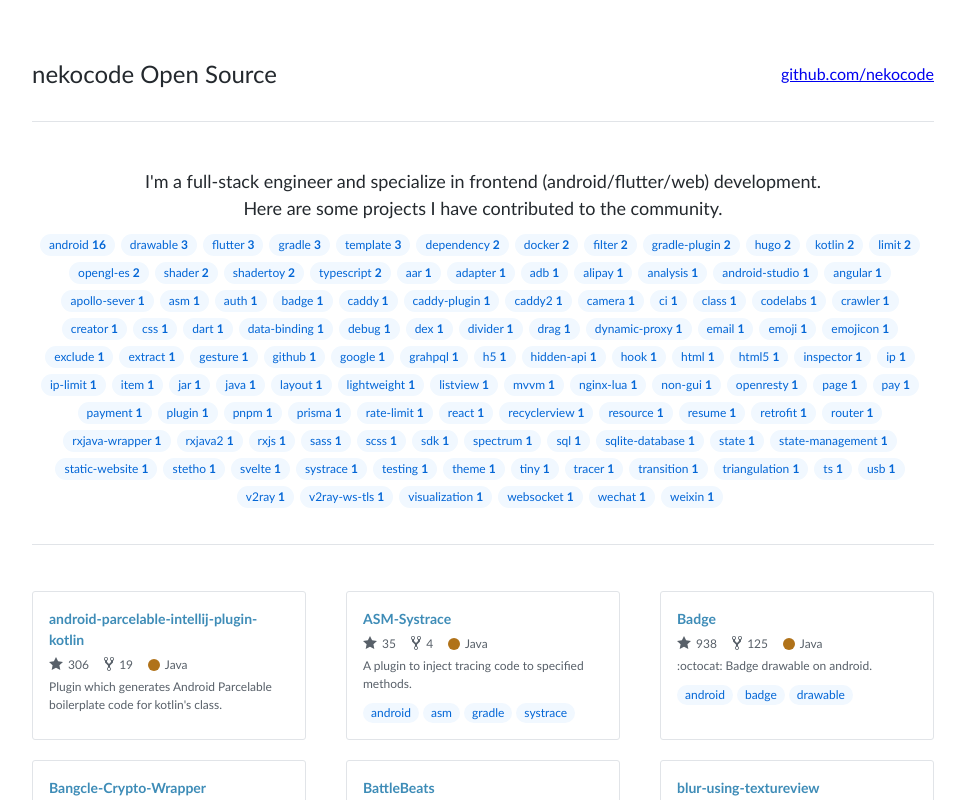
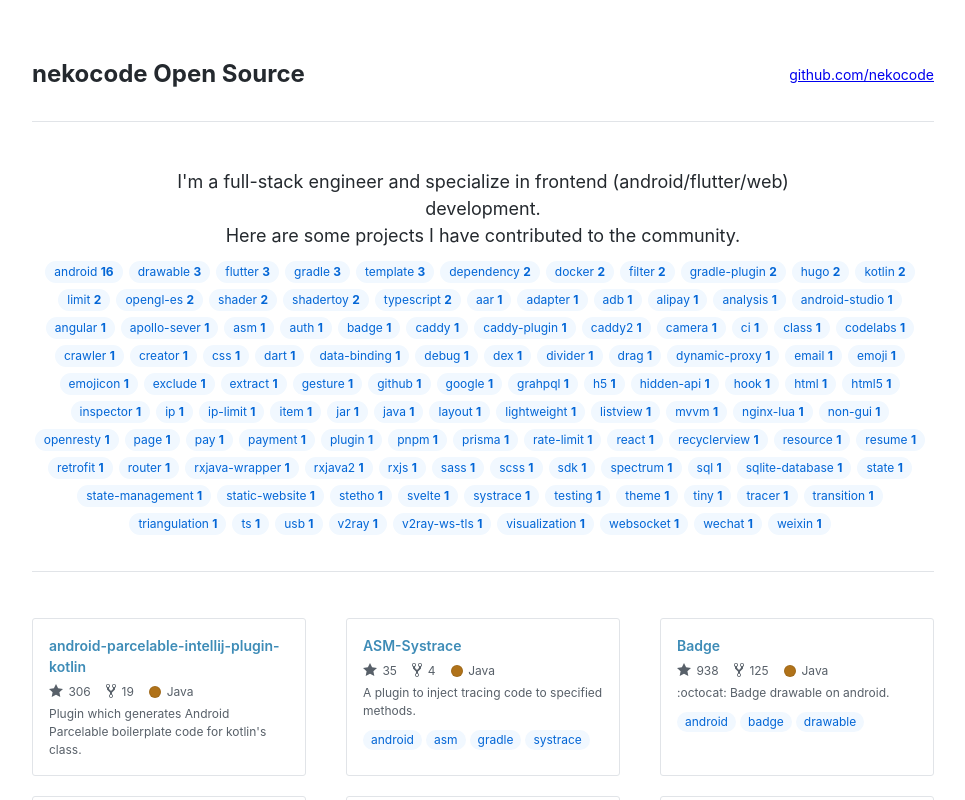
Before and after one commit to nekocode/neko-gallery, a Svelte app: page / in a window 1280 px wide. Shown: the top 800 px of the page, without its empty margins (157-1122 px from the left). Built offline with nearby package versions, Linux system fonts and the light colour scheme.

Commit message:
Style tweaks

```diff
--- a/src/App.svelte
+++ b/src/App.svelte
@@ -55,6 +55,7 @@ onMount(() => {
 
 main {
   margin: 0 auto;
+  padding-bottom: 50px;
   width: $container-width-3col;
 }
 @media only screen and (max-width: $container-width-3col) {
--- a/src/components/Header.svelte
+++ b/src/components/Header.svelte
@@ -81,7 +81,7 @@ onMount(() => {
 
   h1 {
     font-size: 24px;
-    font-weight: 300;
+    font-weight: bold;
     padding-top: 16px;
     padding-bottom: 16px;
     margin: auto;
@@ -113,7 +113,7 @@ onMount(() => {
 
   p {
     font-size: 18px;
-    width: 76%;
+    width: 80%;
     margin: auto;
     text-align: center;
   }
--- a/src/components/RepoItem.svelte
+++ b/src/components/RepoItem.svelte
@@ -125,9 +125,9 @@ h3 {
   position: relative;
   top: 2px;
   display: inline-block;
-  width: 12px;
-  height: 12px;
-  border: 1px solid var(--color-repo-language-color-border);
+  width: 10px;
+  height: 10px;
+  border: 1px solid rgba(27, 31, 35, 0.1);
   border-radius: 50%;
   margin-right: $icon-margin-right;
 }
--- a/src/styles/main.scss
+++ b/src/styles/main.scss
@@ -8,9 +8,10 @@ html, body, div, span, applet, object, iframe, h1, h2, h3, h4, h5, h6, p, blockq
 }
 
 body {
+  font-family: -apple-system,BlinkMacSystemFont,"Segoe UI",Helvetica,Arial,sans-serif,"Apple Color Emoji","Segoe UI Emoji";
+  font-size: 14px;
+  line-height: 1.5;
   word-wrap: break-word;
-  font-family: Optima, 'Lucida Sans', Calibri, Candara, Arial, 'source-han-serif-sc', 'Source Han Serif SC', 'Source Han Serif CN', 'Source Han Serif TC', 'Source Han Serif TW', 'Source Han Serif', 'Songti SC', 'Microsoft YaHei', sans-serif;
-  line-height: 1.5;
   background-color: #fff;
   color: #24292e;
   margin: 0px;
```
